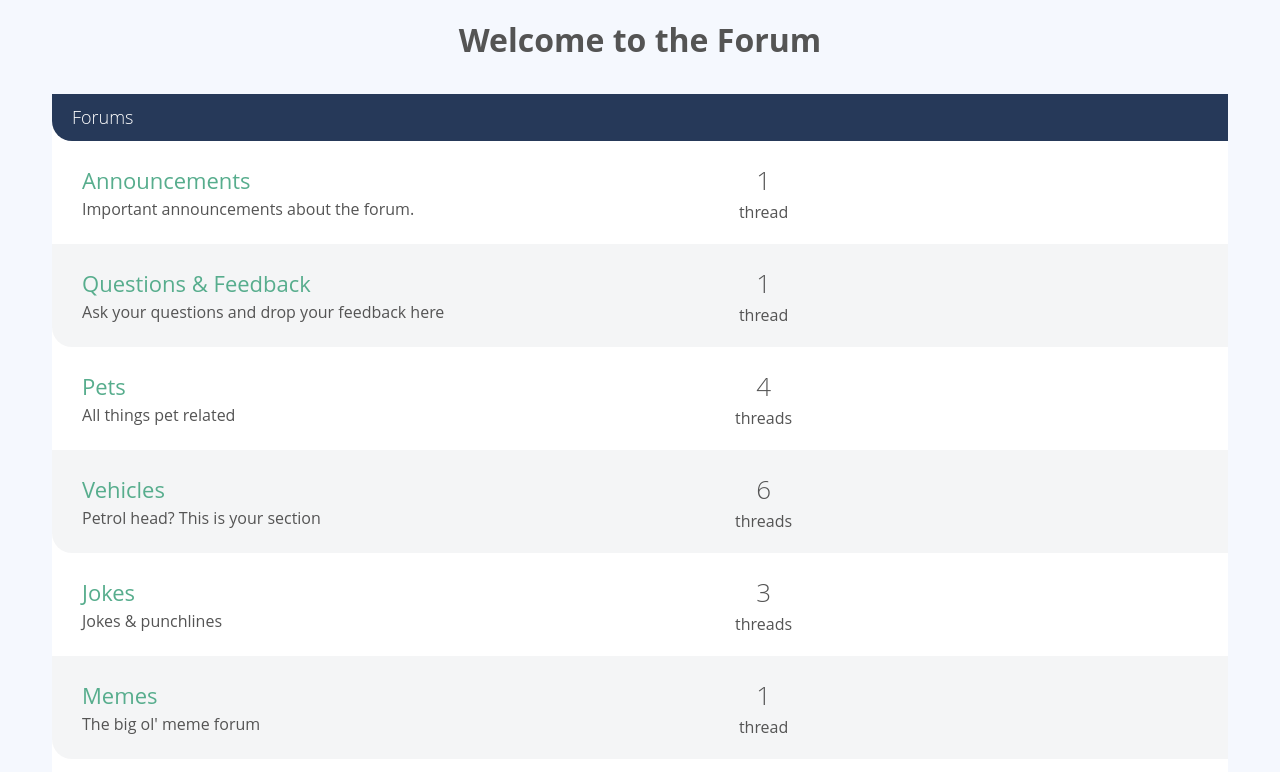
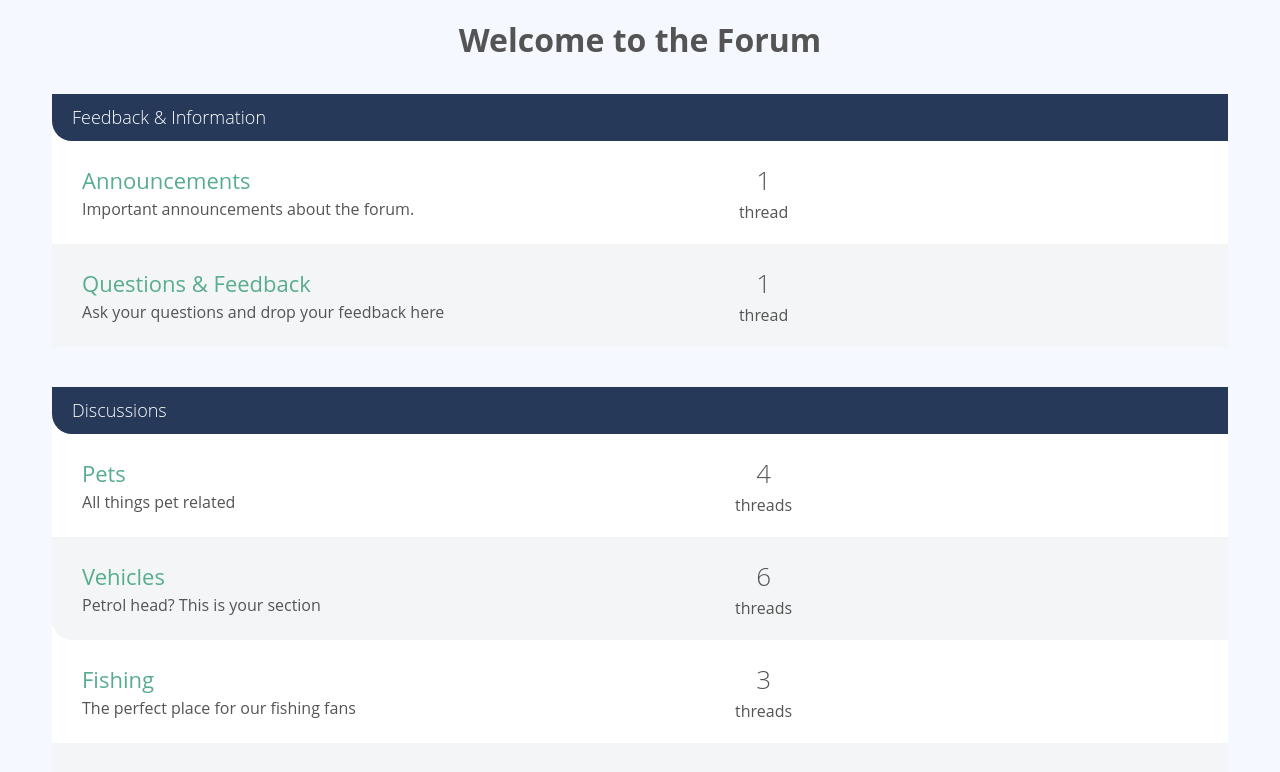
Before and after one commit to brandonperfetti/vue-school-forum, a Vue app: page / in a window 1280 px wide. Shown: the top 772 px of the page. Built offline with nearby package versions, Linux system fonts and the light colour scheme.

Commit message:
Add CategoryList component and CategoryView view.

```diff
--- /dev/null
+++ b/src/components/CategoryList.vue
@@ -0,0 +1,32 @@
+<template>
+  <ForumList
+    v-for="category in categories"
+    :key="category.id"
+    :forums="getForumsForCategory(category)"
+    :title="category.name"
+    :category-id="category.id"
+  />
+</template>
+<script>
+import ForumList from "@/components/ForumList.vue";
+import sourceData from "@/data.json";
+
+export default {
+  components: {
+    ForumList,
+  },
+  props: {
+    categories: {
+      type: Array,
+      required: true,
+    },
+  },
+  methods: {
+    getForumsForCategory(category) {
+      return sourceData.forums.filter((forum) => {
+        return forum.categoryId === category.id;
+      });
+    },
+  },
+};
+</script>
--- a/src/components/ForumList.vue
+++ b/src/components/ForumList.vue
@@ -2,7 +2,12 @@
   <div class="col-full">
     <div class="forum-list">
       <h2 class="list-title">
-        <a href="#">Forums</a>
+        <router-link
+          v-if="categoryId"
+          :to="{ name: 'Category', params: { id: categoryId } }"
+          >{{ title }}</router-link
+        >
+        <span v-else>{{ title }}</span>
       </h2>
 
       <div class="forum-listing" v-for="forum in forums" :key="forum.id">
@@ -34,6 +39,14 @@
       type: Array,
       required: true,
     },
+    title: {
+      type: String,
+      default: "Forums",
+    },
+    categoryId: {
+      type: String,
+      required: false,
+    },
   },
   methods: {
     forumThreadsWord(forum) {
--- a/src/router/index.js
+++ b/src/router/index.js
@@ -6,6 +6,13 @@
     path: "/",
     name: "Home",
     component: HomeView,
+  },
+  {
+    path: "/category/:id",
+    name: "Category",
+    props: true,
+    component: () =>
+      import(/* webpackChunkName: "forum" */ "../views/CategoryView.vue"),
   },
   {
     path: "/forum/:id",
--- /dev/null
+++ b/src/views/CategoryView.vue
@@ -0,0 +1,31 @@
+<template>
+  <h1>{{ category.name }}</h1>
+  <ForumList :title="category.name" :forums="getForumsForCategory(category)" />
+</template>
+<script>
+import ForumList from "@/components/ForumList.vue";
+import sourceData from "@/data.json";
+export default {
+  components: {
+    ForumList,
+  },
+  props: {
+    id: {
+      type: String,
+      required: true,
+    },
+  },
+  computed: {
+    category() {
+      return sourceData.categories.find((category) => category.id === this.id);
+    },
+  },
+  methods: {
+    getForumsForCategory(category) {
+      return sourceData.forums.filter((forum) => {
+        return forum.categoryId === category.id;
+      });
+    },
+  },
+};
+</script>
--- a/src/views/HomeView.vue
+++ b/src/views/HomeView.vue
@@ -1,20 +1,20 @@
 <template>
   <h1>Welcome to the Forum</h1>
-  <ForumList :forums="forums" />
+  <CategoryList :categories="categories" />
 </template>
 
 <script>
 // @ is an alias to /src
-import ForumList from "@/components/ForumList.vue";
+import CategoryList from "@/components/CategoryList.vue";
 import sourceData from "@/data.json";
 
 export default {
   components: {
-    ForumList,
+    CategoryList,
   },
   data() {
     return {
-      forums: sourceData.forums,
+      categories: sourceData.categories,
     };
   },
 };
```
